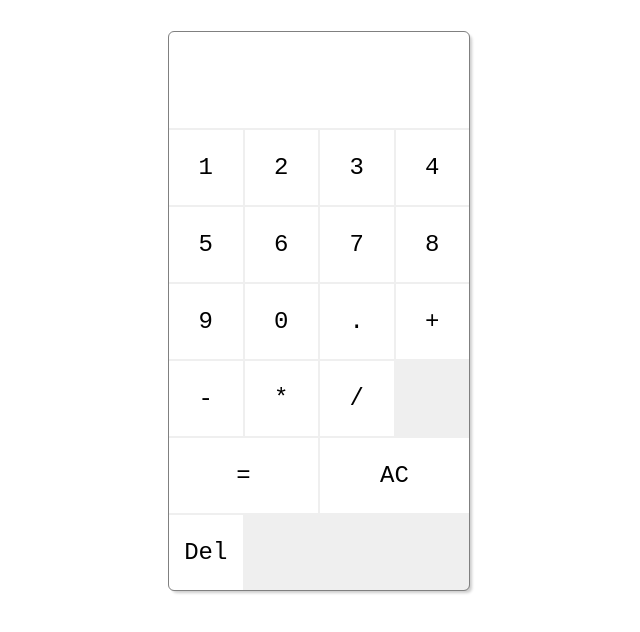
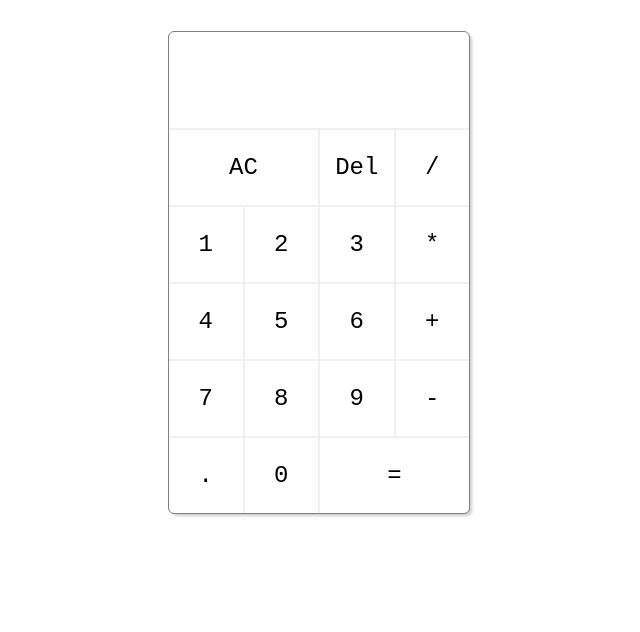
Before and after one commit to jaf7C7/calculator, a website with bundled scripts: page index.html in a window 1280 px wide. Shown: the whole page, without its empty margins (321-961 px from the left). Built offline with nearby package versions, Linux system fonts and the light colour scheme.

Commit message:
Update button layout

```diff
--- a/style.css
+++ b/style.css
@@ -42,5 +42,36 @@
 }
 
 #allClear {
-	grid-column: span 2;
+	grid-row: 2;
+	grid-column: 1 / span 2;
 }
+
+#delete {
+	grid-row: 2;
+	grid-column: 3;
+}
+
+#divide {
+	grid-row: 2;
+	grid-column: 4;
+}
+
+#times {
+	grid-row: 3;
+	grid-column: 4;
+}
+
+#plus {
+	grid-row: 4;
+	grid-column: 4;
+}
+
+#minus {
+	grid-row: 5;
+	grid-column: 4;
+}
+
+#point {
+	grid-row: 6;
+	grid-column: 1;
+}
```
